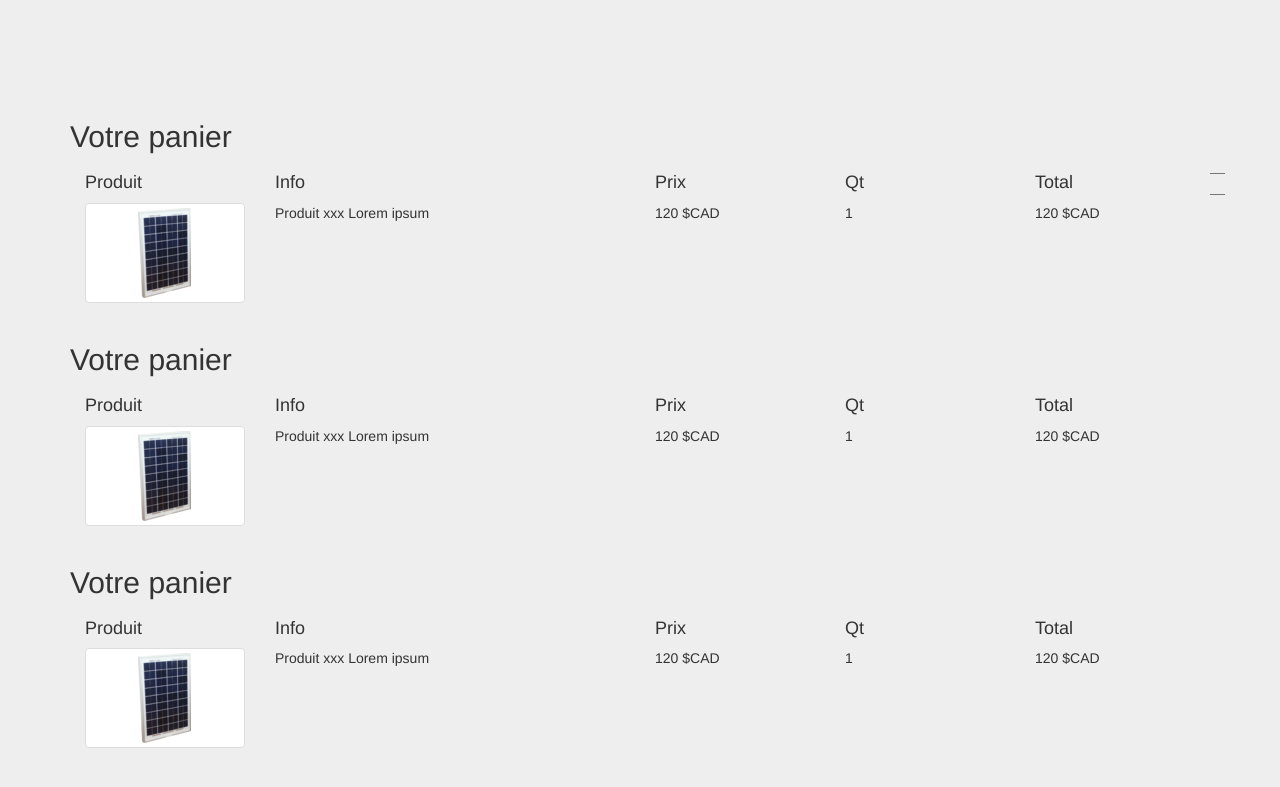
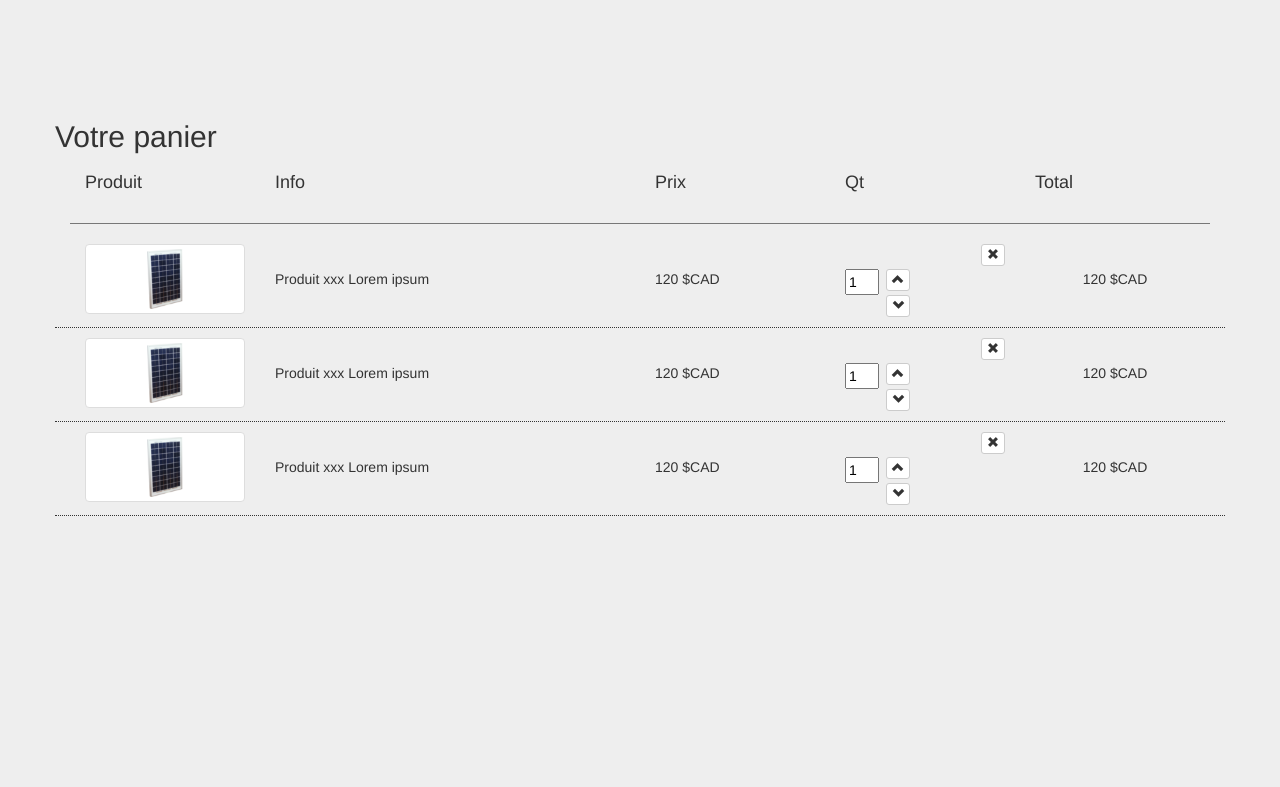
Before and after one commit to valeriu/pi2, a PHP site: page /html/frontend/panier.html in a window 1280 px wide. Shown: the top 787 px of the page. Run offline with PHP 8.4, Linux system fonts and the light colour scheme; some libraries are stand-ins or nearby versions.

Commit message:
Panier bouttons Additionner, Diminuer , Remove
Panier bouttons Additionner, Diminuer , Remove faits

```diff
--- a/html/frontend/css/panier.css
+++ b/html/frontend/css/panier.css
@@ -2,13 +2,41 @@
 	Panier
 ========================================================*/
 
+.panier .row:not(:first-of-type) {
+  border-bottom: 1px dotted;
+  margin-bottom: 10px;
+  padding-bottom: 10px;
+}
 .panier .row p {
 	margin: 0 0 10px;
-    position: relative;
-    top: 50%;
+  position: relative;
+  top: 50%;
 }
 .panier .featurette-divider {
 	border-color:#777;
+}
+.panier .row p {
+  margin: 0 0 10px;
+  padding-top: 25px;
+  /*position: relative;*/
+  /*top: 50%;*/
+}
+.panier .featurette-divider {
+  border-color:#777;
+}
+.thumbnail{
+  margin-bottom: 0;
+}
+.thumbnail > img {
+  max-height: 60px;
+}
+
+hr:not(:first-of-type) {
+  border-style: dotted none none;
+  margin: 10px 0;
+}
+.panier .btn-xs {
+  float: right;
 }
 
 /* / ===================================================*/
--- a/html/frontend/panier.html
+++ b/html/frontend/panier.html
@@ -8,8 +8,10 @@
     <meta name="description" content="">
     <meta name="author" content="">
     <link rel="shortcut icon" href="../../docs-assets/ico/favicon.png">
-
-    <title>Signin Template for Bootstrap</title>
+	<script src="http://ajax.googleapis.com/ajax/libs/jquery/1.10.2/jquery.min.js"></script>
+	<script src="js/bootstrap.min.js"></script>
+	<script src="js/panier.js"></script>
+    <title>Panier d'achats</title>
 
     <!-- Bootstrap core CSS -->
     <link href="css/bootstrap.css" rel="stylesheet">
@@ -25,85 +27,122 @@
 
   <body>
     <div class="container panier">
-		<div class="row">
+    	<div class="row">
+    		<h2>Votre panier</h2>
 			<div class="col-lg-12">
-				<h2>Votre panier</h2>
 				<div class="col-lg-2">
 					<h4>Produit</h4>
+				</div>
+				<div class="col-lg-4">
+					<h4>Info</h4>
+				</div>
+				<div class="col-lg-2">
+					<h4>Prix</h4>
+				</div>
+				<div class="col-lg-2">
+					<h4>Qt</h4>
+				</div>
+				<div class="col-lg-2">
+					<h4>Total</h4>
+				</div>
+			</div>
+		</div>
+		<hr class="featurette-divider">
+		<div id="1" class="row">
+			<div class="col-lg-12">
+				<div class="col-lg-2">
 					<a href="#" class="thumbnail">
 						<img class="img-responsive" src="img/panier.jpg" alt="Generic placeholder image">
 					</a>
 				</div>
 				<div class="col-lg-4">
-					<h4>Info</h4>
 					<p>Produit xxx Lorem ipsum</p>
 				</div>
 				<div class="col-lg-2">
-					<h4>Prix</h4>
 					<p>120 $CAD</p>
 				</div>
-				<div class="col-lg-2">
-					<h4>Qt</h4>
-					<p>1</p>
+				<div class="col-lg-1">
+					<p><input type="text" value="1" class="pPanier" name="quantite" size="1">
+						<button type="button" class="btn btn-default btn-xs up">
+  							<span class="glyphicon glyphicon-chevron-up"></span>
+						</button>
+						<button type="button" class="btn btn-default btn-xs down">
+  							<span class="glyphicon glyphicon-chevron-down"></span>
+						</button>
+					</p>
 				</div>
-				<div class="col-lg-2">
-					<h4>Total</h4>
+				<div class="col-lg-1 text-center">
+					<button type="button" class="btn btn-default btn-xs remove">
+						<span class="glyphicon glyphicon-remove"></span>
+					</button>
+				</div>
+				<div class="col-lg-2 text-center">
 					<p>120 $CAD</p>
 				</div>
 			</div>
-			<hr class="featurette-divider">
-			<hr class="featurette-divider">
 		</div>
-		<div class="row">
+		<div id="2" class="row">
 			<div class="col-lg-12">
-				<h2>Votre panier</h2>
 				<div class="col-lg-2">
-					<h4>Produit</h4>
 					<a href="#" class="thumbnail">
 						<img class="img-responsive" src="img/panier.jpg" alt="Generic placeholder image">
 					</a>
 				</div>
 				<div class="col-lg-4">
-					<h4>Info</h4>
 					<p>Produit xxx Lorem ipsum</p>
 				</div>
 				<div class="col-lg-2">
-					<h4>Prix</h4>
 					<p>120 $CAD</p>
 				</div>
-				<div class="col-lg-2">
-					<h4>Qt</h4>
-					<p>1</p>
+				<div class="col-lg-1 center-block">
+					<p><input type="text" value="1" class="pPanier" name="quantite" size="1">
+						<button type="button" class="btn btn-default btn-xs up">
+  							<span class="glyphicon glyphicon-chevron-up"></span>
+						</button>
+						<button type="button" class="btn btn-default btn-xs down">
+  							<span class="glyphicon glyphicon-chevron-down"></span>
+						</button>
+					</p>
 				</div>
-				<div class="col-lg-2">
-					<h4>Total</h4>
+				<div class="col-lg-1 text-center">
+					<button type="button" class="btn btn-default btn-xs remove">
+						<span class="glyphicon glyphicon-remove"></span>
+					</button>
+				</div>
+				<div class="col-lg-2 text-center">
 					<p>120 $CAD</p>
 				</div>
 			</div>
 		</div>
-		<div class="row">
+		<div id="3" class="row">
 			<div class="col-lg-12">
-				<h2>Votre panier</h2>
 				<div class="col-lg-2">
-					<h4>Produit</h4>
 					<a href="#" class="thumbnail">
 						<img class="img-responsive" src="img/panier.jpg" alt="Generic placeholder image">
 					</a>
 				</div>
 				<div class="col-lg-4">
-					<h4>Info</h4>
 					<p>Produit xxx Lorem ipsum</p>
 				</div>
 				<div class="col-lg-2">
-					<h4>Prix</h4>
 					<p>120 $CAD</p>
 				</div>
-				<div class="col-lg-2">
-					<h4>Qt</h4>
-					<p>1</p>
+				<div class="col-lg-1">
+					<p><input type="text" value="1" class="pPanier" name="quantite" size="1">
+						<button type="button" class="btn btn-default btn-xs up">
+  							<span class="glyphicon glyphicon-chevron-up"></span>
+						</button>
+						<button type="button" class="btn btn-default btn-xs down">
+  							<span class="glyphicon glyphicon-chevron-down"></span>
+						</button>
+					</p>
 				</div>
-				<div class="col-lg-2">
-					<h4>Total</h4>
+				<div class="col-lg-1 text-center">
+					<button type="button" class="btn btn-default btn-xs remove">
+						<span class="glyphicon glyphicon-remove"></span>
+					</button>
+				</div>
+				<div class="col-lg-2 text-center">
 					<p>120 $CAD</p>
 				</div>
 			</div>
```
Also changed, not shown: html/frontend/js/panier.js (added, +89 -0 lines).
